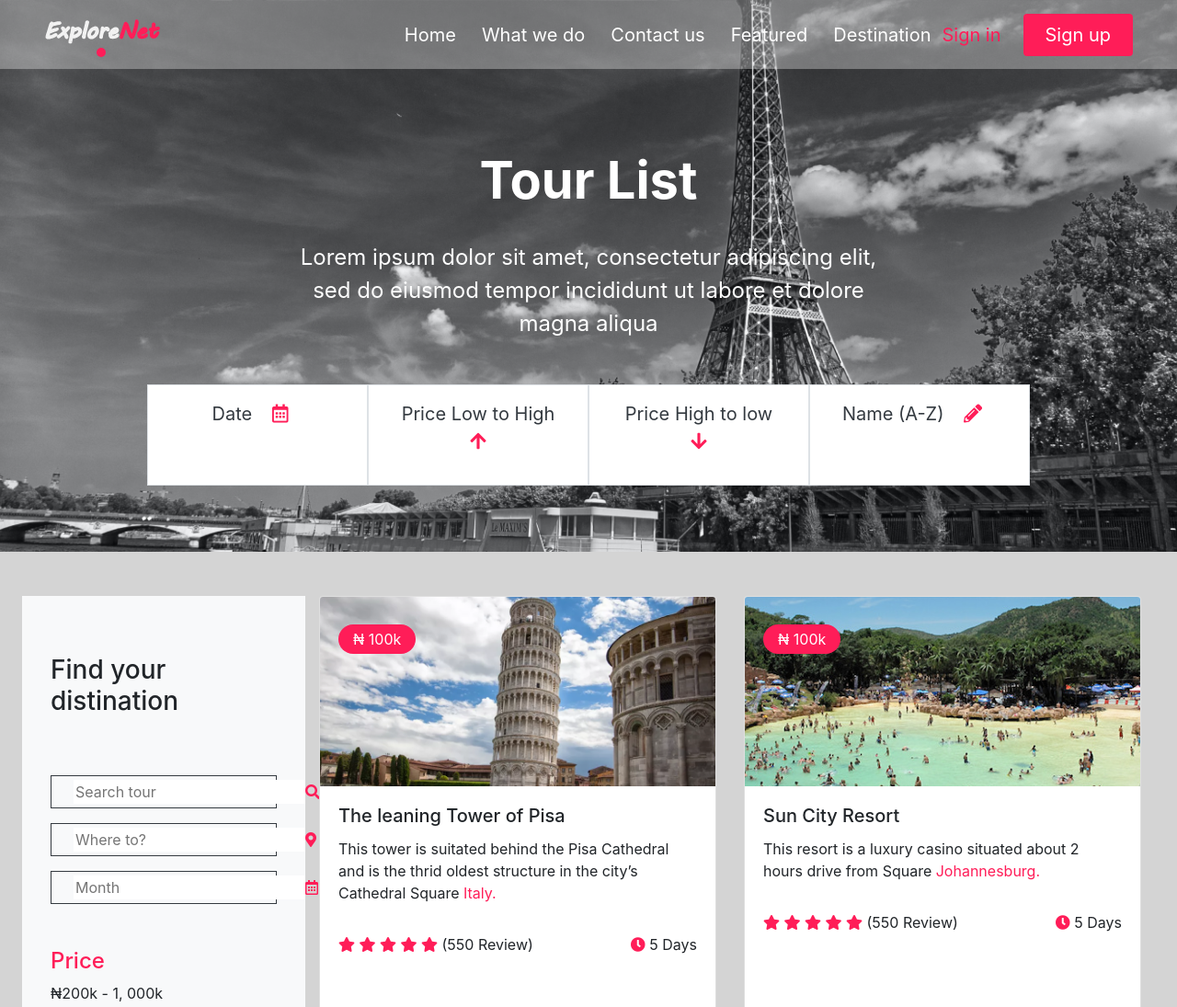
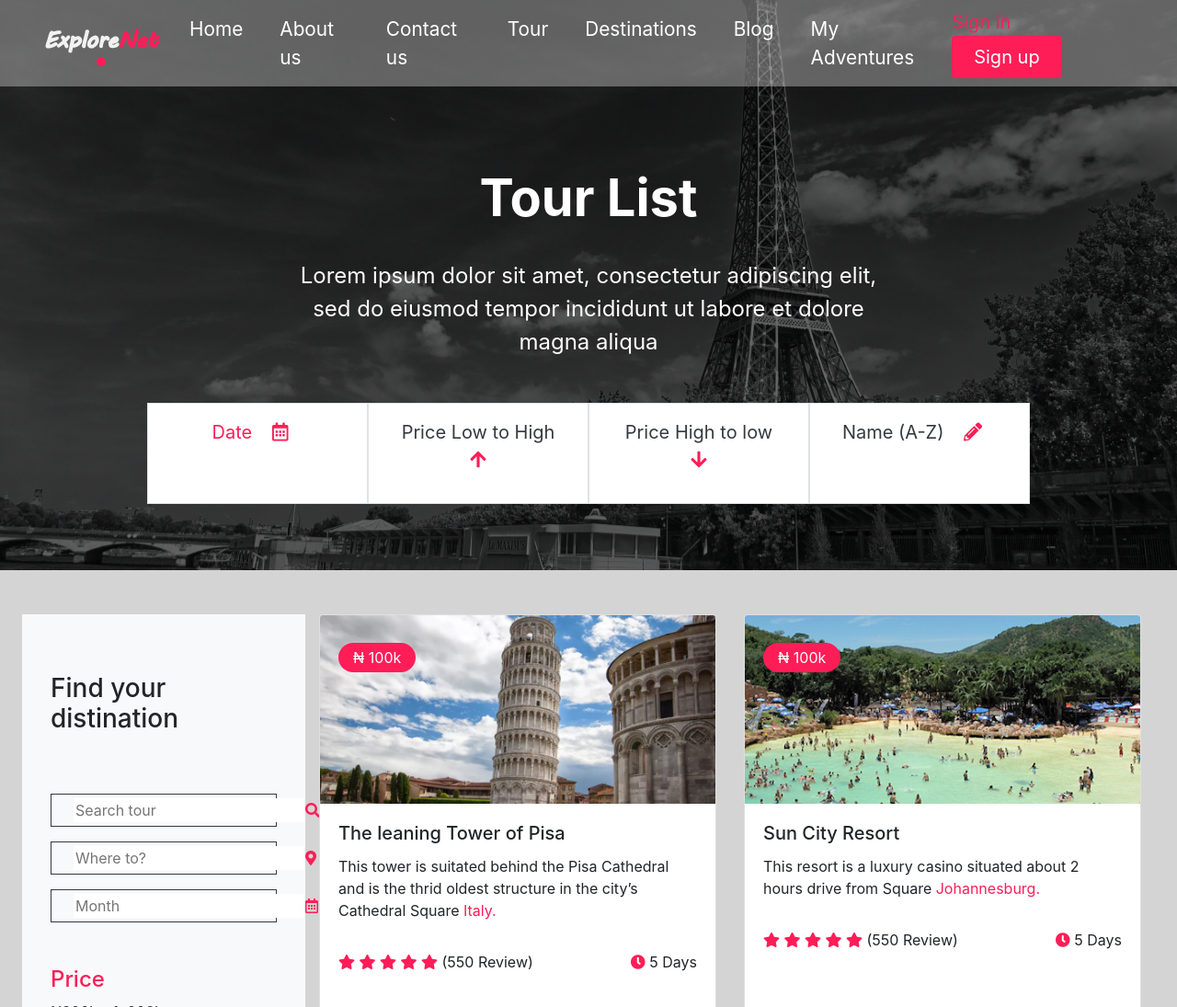
Before and after one commit to slickben/travel-deploy, a plain HTML site: page index.html in a window 1280 px wide. Shown: the top 1095 px of the page at 92% size. Drawn offline with nearby package versions, Linux system fonts and the light colour scheme.

Commit message:
final clean up

```diff
--- a/css/customize.css
+++ b/css/customize.css
@@ -116,6 +116,7 @@ label:hover:before {
 
 @media (min-width: 544px) {
   .hero {font-size:0.5rem;} /*1rem = 16px*/
+
 }
 
 /* Medium devices (tablets, 768px and up) The navbar toggle appears at this breakpoint */
@@ -131,4 +132,7 @@ label:hover:before {
 /* Extra large devices (large desktops, 1200px and up) */
 @media (min-width: 1200px) {
   .hero {font-size:1.5rem;} /*1rem = 16px*/
+  .navbar-nav {
+    font-size: 1.3rem;
+  }
 }
--- a/index.html
+++ b/index.html
@@ -23,7 +23,7 @@
       background-color: rgba(246, 246, 246, 0.342);
     }
     .primary-color {
-      color: #ff1d58;
+      color: #ff1d58 !important;
     }
     .bg-primary-color {
       background-color: #ff1d58;
@@ -32,7 +32,8 @@
 
 </style>
 <body>
-    <header style="background-color: rgba(0, 0, 0, 0.795); background-image: url('./images/tour/pascal-bernardon-Y4vRJjmpsJ8-unsplash 1.png'); background-position: center; background-size: cover;">
+    <header style="background-image: url('./images/tour/pascal-bernardon-Y4vRJjmpsJ8-unsplash 1.png'); background-position: center; background-size: cover;">
+      <div style="background-color: rgba(0, 0, 0, 0.596);">
         <nav class="navbar navbar-expand-lg navbar-light opacity px-5">
             <a class="navbar-brand" href="#">
               <svg width="126" height="49" viewBox="0 0 126 49" fill="none" xmlns="http://www.w3.org/2000/svg">
@@ -49,21 +50,27 @@
               <span class="navbar-toggler-icon"></span>
             </button>
             <div class="collapse navbar-collapse " id="navbarSupportedContent">
-              <ul class="navbar-nav ml-auto " style="font-size: 20px;">
-                <li class="nav-item mr-1 ml-2">
+              <ul class="navbar-nav ml-auto " ">
+                <li class="nav-item mr-xl-3 ml-xl-2">
                   <a class="nav-link text-white " href="#">Home <span class="sr-only">(current)</span></a>
                 </li>
-                <li class="nav-item mr-1 ml-2">
-                  <a class="nav-link text-white " href="#">What we do</a>
+                <li class="nav-item mr-xl-3 ml-xl-2">
+                  <a class="nav-link text-white " href="#">About us</a>
                 </li>
-                <li class="nav-item mr-1 ml-2 dropdown">
+                <li class="nav-item mr-xl-3 ml-xl-2 dropdown">
                     <a class="nav-link text-white " href="#">Contact us <span class="sr-only">(current)</span></a>
                 </li>
-                <li class="nav-item mr-1 ml-2">
-                  <a class="nav-link text-white  " href="#" tabindex="-1" aria-disabled="true">Featured</a>
+                <li class="nav-item mr-xl-3 ml-xl-2">
+                  <a class="nav-link text-white  " href="#" tabindex="-1" aria-disabled="true">Tour</a>
                 </li>
-                <li class="nav-item mr-1 ml-2">
-                  <a class="nav-link text-white  " href="#" tabindex="-1" aria-disabled="true">Destination</a>
+                <li class="nav-item mr-xl-3 ml-xl-2">
+                  <a class="nav-link text-white  " href="#" tabindex="-1" aria-disabled="true">Destinations</a>
+                </li>
+                <li class="nav-item mr-xl-3 ml-xl-2">
+                  <a class="nav-link text-white  " href="#" tabindex="-1" aria-disabled="true">Blog</a>
+                </li>
+                <li class="nav-item mr-xl-3 ml-xl-2">
+                  <a class="nav-link text-white  " href="#" tabindex="-1" aria-disabled="true">My Adventures</a>
                 </li>
               </ul>
               <form style="font-size: 20px;" class="form-inline my-2 my-lg-0">
@@ -78,20 +85,20 @@
               incididunt ut labore et dolore magna aliqua</p>
             <div class="bg-white my-4 row w-75 mx-auto">
               <div class=" p-3 border col-xl-3 col-lg-6 col-md-6">
-                <p  style="font-size: 20px; color: #ff1d58;" class="text-center"><a class="text-dark" href="#" >Date</a> <span style="color: #ff1d58;" class="px-3"><i class="far fa-calendar-alt"></i></span> </i></p>
+                <p  style="font-size: 20px; " class="text-center"><a class="primary-color text-decoration-none" href="#" >Date</a> <span style="color: #ff1d58;" class="px-3"><i class="far fa-calendar-alt"></i></span> </i></p>
               </div>
               <div class=" p-3 border col-xl-3 col-lg-6 col-md-6">
-                <p  style="font-size: 20px;" class="text-center"><a class="text-dark" href="#" >Price Low to High</a> <span style="color: #ff1d58;" class="px-3"><i class="fas fa-arrow-up"></i></span> </p>
+                <p  style="font-size: 20px;" class="text-center"><a class="text-dark text-decoration-none" href="#" >Price Low to High</a> <span style="color: #ff1d58;" class="px-3"><i class="fas fa-arrow-up"></i></span> </p>
               </div>
               <div class=" p-3 border col-xl-3 col-lg-6 col-md-6">
-                <p  style="font-size: 20px;" class="text-center"><a class="text-dark" href="#" >Price High to low </a><span style="color: #ff1d58;" class="px-3"><i class="fas fa-arrow-down"></i></span> </i></p>
+                <p  style="font-size: 20px;" class="text-center"><a class="text-dark text-decoration-none" href="#" >Price High to low </a><span style="color: #ff1d58;" class="px-3"><i class="fas fa-arrow-down"></i></span> </i></p>
               </div>
               <div class=" p-3 border col-xl-3 col-lg-6 col-md-6">
-                <p  style="font-size: 20px;" class="text-center"><a class="text-dark" href="#" >Name (A-Z)</a> <span style="color: #ff1d58;" class="px-3"><i class="fas fa-pencil-alt"></i></span> </i></p>
+                <p  style="font-size: 20px;" class="text-center"><a class="text-dark text-decoration-none" href="#" >Name (A-Z)</a> <span style="color: #ff1d58;" class="px-3"><i class="fas fa-pencil-alt"></i></span> </i></p>
               </div>
             </div>
           </div>
-
+        </div>
     </header>
     <main style="background-color: rgb(212, 212, 212);">
       <div class="row mx-4 py-5 " id="wraper">
```
